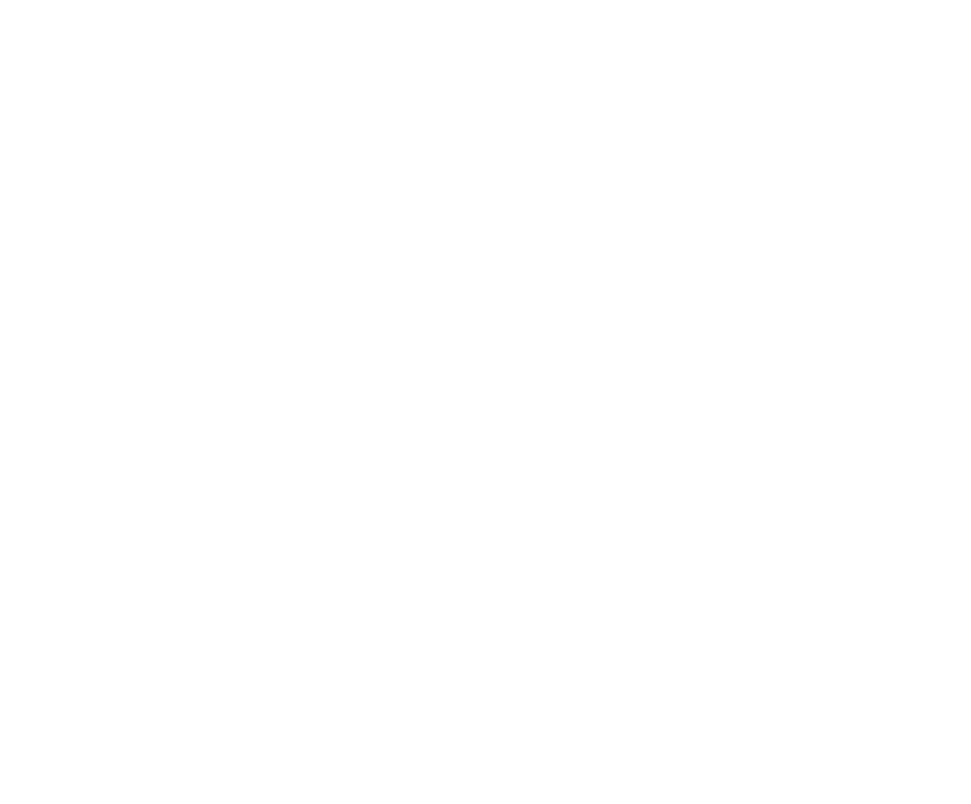
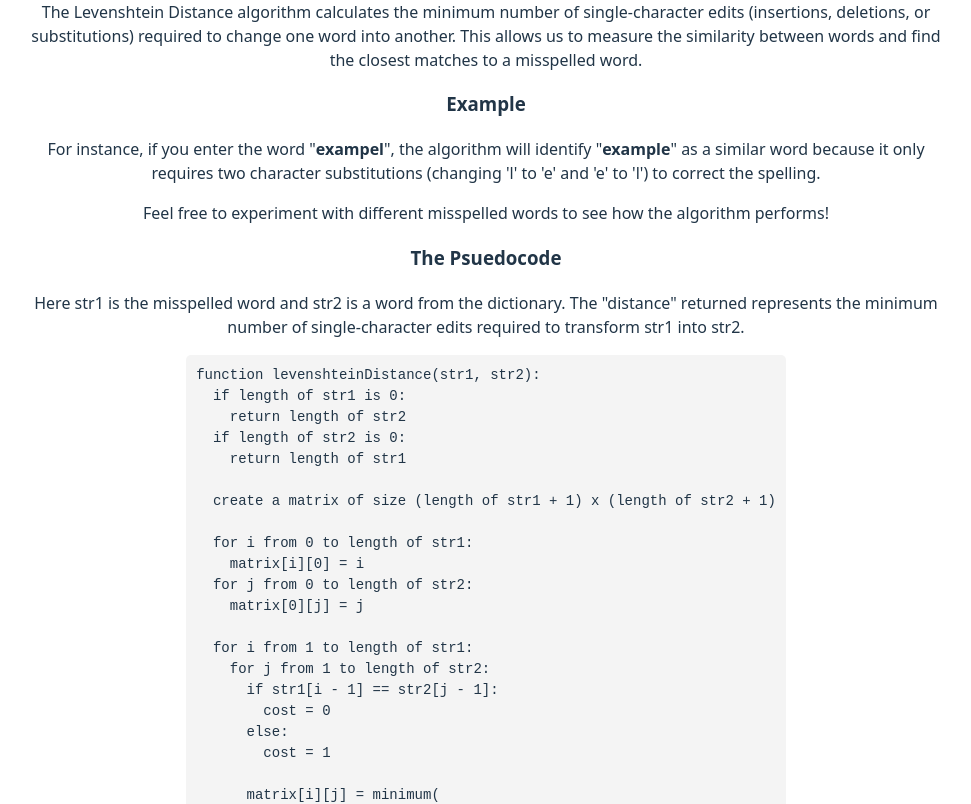
Before and after one commit to pretzeloverdose/WordSearchFrontEnd, a React (Vite) app: page / in a window 1280 px wide. Shown: the part 520-1324 px from the top of the page, without its empty margins (154-1125 px from the left). Before the commit the page ends 904 px from the top, so only its background shows below. Built offline with nearby package versions, Linux system fonts and the light colour scheme.

Commit message:
Add description and pseudocode

```diff
--- a/src/App.tsx
+++ b/src/App.tsx
@@ -8,6 +8,44 @@
       <p>Try entering a <b>misspelled</b> word in the search box below to find similar words in the dictionary.</p>
       <p>The source code for the backend of this demo is available on GitHub. <a href="https://github.com/pretzeloverdose/WordSearchBackEnd" target="_blank" rel="noopener noreferrer">GitHub Repository</a></p>
       <SearchForm />
+      <h3>How It Works</h3>
+      <p>The Levenshtein Distance algorithm calculates the minimum number of single-character edits (insertions, deletions, or substitutions) required to change one word into another. This allows us to measure the similarity between words and find the closest matches to a misspelled word.</p>
+      <h3>Example</h3>
+      <p>For instance, if you enter the word "<b>exampel</b>", the algorithm will identify "<b>example</b>" as a similar word because it only requires two character substitutions (changing 'l' to 'e' and 'e' to 'l') to correct the spelling.</p>
+      <p>Feel free to experiment with different misspelled words to see how the algorithm performs!</p>
+      <h3>The Psuedocode</h3>
+      <p>Here str1 is the misspelled word and str2 is a word from the dictionary. The "distance" returned represents the minimum number of single-character edits required to transform str1 into str2.</p>
+      <div style={{width: 'fit-content', margin: '0 auto', textAlign: 'left', backgroundColor: '#f4f4f4', padding: 10, borderRadius: 5}}>
+      <pre style={{ textAlign: 'left', margin: 0, fontFamily: 'monospace', fontSize: '14px' }}>
+{`function levenshteinDistance(str1, str2):
+  if length of str1 is 0:
+    return length of str2
+  if length of str2 is 0:
+    return length of str1
+
+  create a matrix of size (length of str1 + 1) x (length of str2 + 1)
+
+  for i from 0 to length of str1:
+    matrix[i][0] = i
+  for j from 0 to length of str2:
+    matrix[0][j] = j
+
+  for i from 1 to length of str1:
+    for j from 1 to length of str2:
+      if str1[i - 1] == str2[j - 1]:
+        cost = 0
+      else:
+        cost = 1
+
+      matrix[i][j] = minimum(
+        matrix[i - 1][j] + 1,      // deletion
+        matrix[i][j - 1] + 1,      // insertion
+        matrix[i - 1][j - 1] + cost // substitution
+      )
+
+  return matrix[length of str1][length of str2]`}
+      </pre>
+      </div>
     </div>
   )
 }
```
